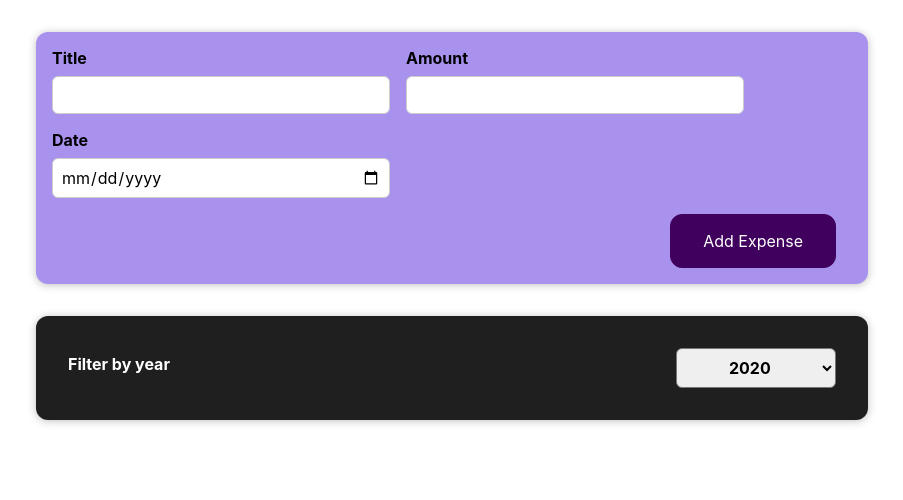
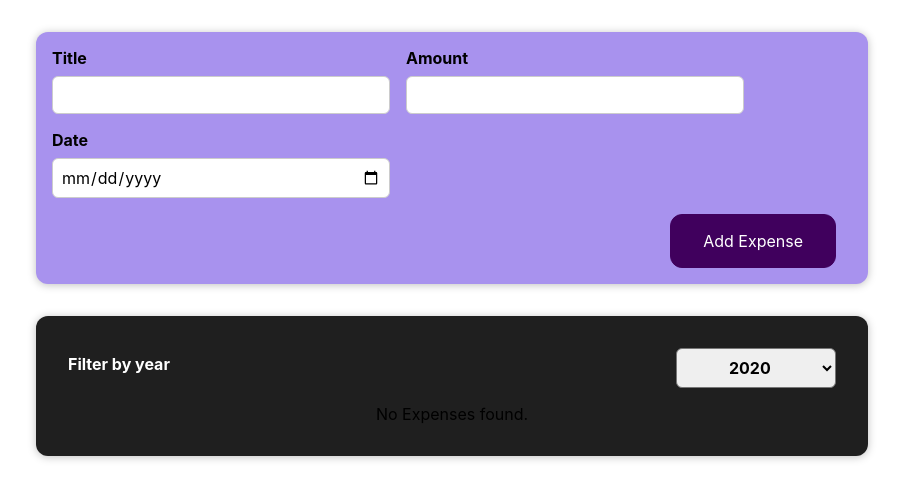
Before and after one commit to huy19712011/my-app, a React (Create React App) app: page / in a window 1280 px wide. Shown: the top 500 px of the page, without its empty margins (188-1091 px from the left). Built offline with nearby package versions, Linux system fonts and the light colour scheme.

Commit message:
66: Outputting Conditional Content

```diff
--- a/src/components/Expenses/Expenses.js
+++ b/src/components/Expenses/Expenses.js
@@ -18,6 +18,16 @@ function Expenses(props) {
     return expense.date.getFullYear().toString() === filteredYear;
   });
 
+  let expensesContent = <p>No Expenses found.</p>;
+  if (filteredExpenses.length > 0) {
+    expensesContent = filteredExpenses.map(expense => (
+      <ExpenseItem
+        key={expense.id}
+        title={expense.title}
+        amount={expense.amount}
+        date={expense.date} />
+    ));
+  }
 
   return (
     <div>
@@ -27,13 +37,19 @@ function Expenses(props) {
           onChangeFilter={filterChangeHandler}>
         </ExpenseFilter>
 
-        {filteredExpenses.map(expense => (
-          <ExpenseItem
-            key={expense.id}
-            title={expense.title}
-            amount={expense.amount}
-            date={expense.date} />
-        ))}
+        {/* {filteredExpenses.length === 0 && <p>No Expenses found.</p>}
+        {filteredExpenses.length > 0 &&
+          filteredExpenses.map(expense => (
+            <ExpenseItem
+              key={expense.id}
+              title={expense.title}
+              amount={expense.amount}
+              date={expense.date} />
+          ))
+        } */}
+
+        {expensesContent}
+
       </Card>
     </div>
   );
```
